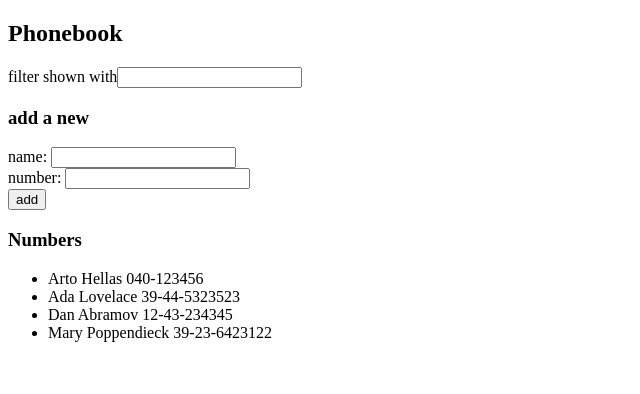
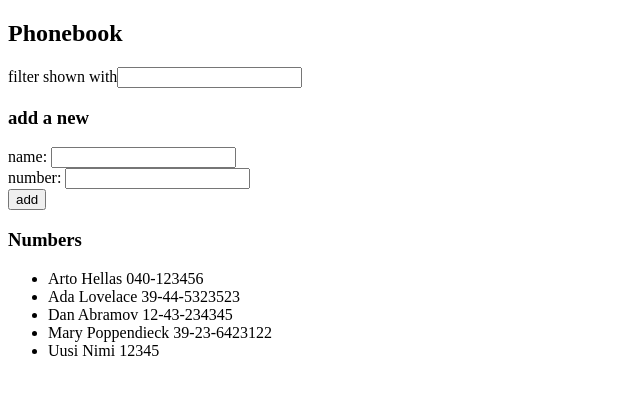
Before and after one commit to kllelndhlm/FullStackOpen, a React (Vite) app in the folder 2/puhelinluettelo/: page / in a window 1280 px wide. Shown: the top 394 px of the page, without its empty margins (0-640 px from the left). Built offline with nearby package versions, Linux system fonts and the light colour scheme; data requests are answered from the project's data file.

Commit message:
Part 2 Exercise 12

```diff
--- a/2/puhelinluettelo/db.json
+++ b/2/puhelinluettelo/db.json
@@ -1,5 +1,5 @@
 {
-    "persons":[
+  "persons": [
     {
       "name": "Arto Hellas",
       "number": "040-123456",
@@ -19,6 +19,11 @@
       "name": "Mary Poppendieck",
       "number": "39-23-6423122",
       "id": 4
+    },
+    {
+      "name": "Uusi Nimi",
+      "number": "12345",
+      "id": 6
     }
   ]
 }
--- a/2/puhelinluettelo/src/App.jsx
+++ b/2/puhelinluettelo/src/App.jsx
@@ -72,6 +72,11 @@ const App = () => {
       number: newNumber,
       id: persons.length + 1
     }
+    axios.post(baseUrl, nameObject)
+    .then(response => {
+      setPersons(persons.concat(response.data))
+      setNewName('')
+    })
 
     setPersons(persons.concat(nameObject))
     setNewName('')
```
Lines whose indentation alone changed are shown as unchanged.
